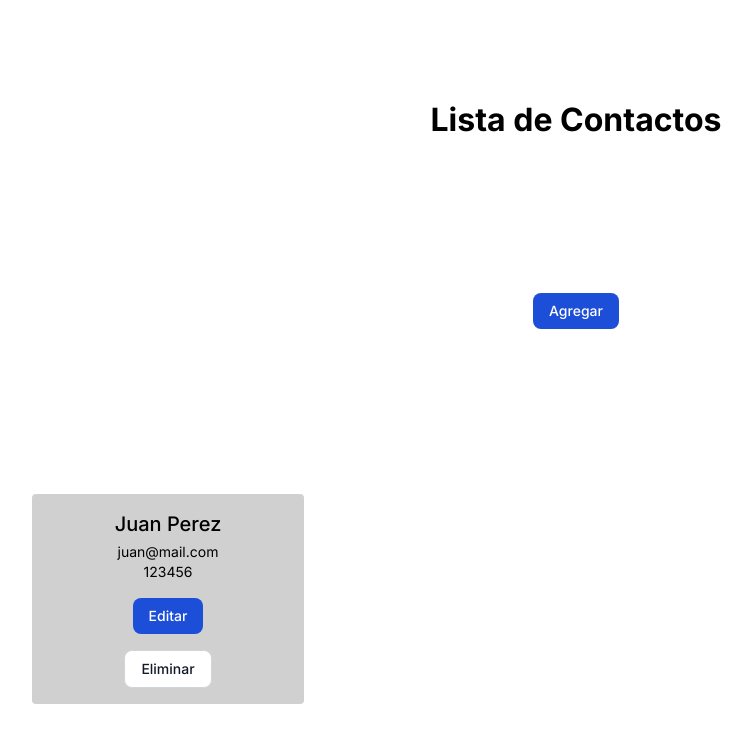
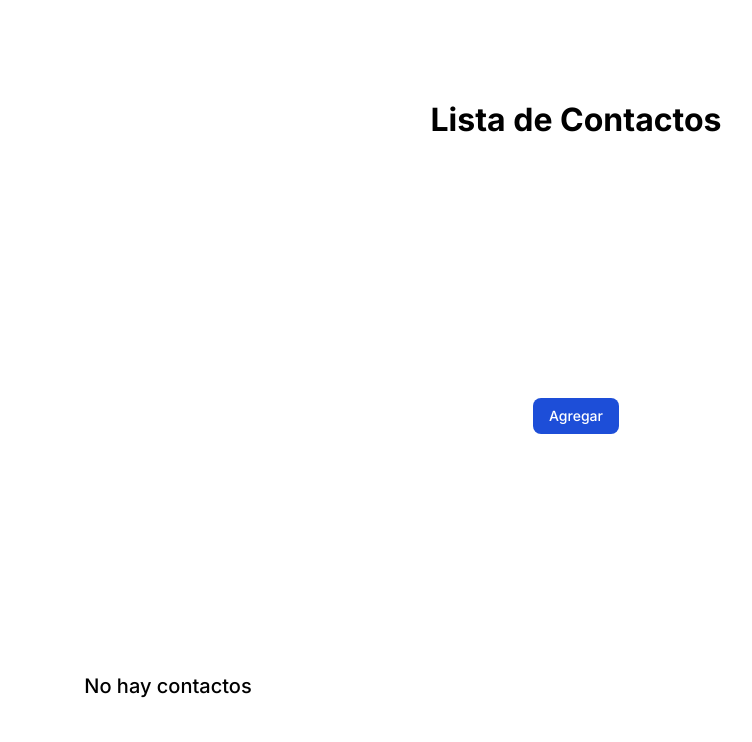
Before and after one commit to luisamlopez/crud-nextjs, a Next.js app: page / in a window 1280 px wide. Shown: the top 742 px of the page, without its empty margins (64-816 px from the left). Built offline with nearby package versions, Linux system fonts and the light colour scheme.

Commit message:
Finishing CRUD

```diff
--- a/src/components/Contact.tsx
+++ b/src/components/Contact.tsx
@@ -1,6 +1,7 @@
 import { useState } from "react";
 import style from "../styles/Contact.module.css";
 import Modal from "./Modal";
+import { deleteContact } from "../pages/api/contactsCRUD";
 
 export interface ContactProps {
   name: string;
@@ -33,12 +34,16 @@ export default function Contact({ name, email, phone, editing }: ContactProps) {
         >
           Editar
         </button>
-        <a
-          href="#"
-          className="inline-flex items-center px-4 py-2 text-sm font-medium text-center text-gray-900 bg-white border border-gray-300 rounded-lg hover:bg-gray-100 focus:ring-4 focus:outline-none focus:ring-gray-200 dark:bg-gray-800 dark:text-white dark:border-gray-600 dark:hover:bg-gray-700 dark:hover:border-gray-700 dark:focus:ring-gray-700"
+        <button
+          type="button"
+          className="inline-flex items-center px-4 py-2 text-sm font-medium text-center text-white bg-red-700 rounded-lg hover:bg-red-800 focus:ring-4 focus:outline-none focus:ring-red-300 dark:bg-red-600 dark:hover:bg-red-700 dark:focus:ring-red-800"
+          onClick={() => {
+            const contact: ContactProps = { name, email, phone };
+            deleteContact(contact);
+          }}
         >
           Eliminar
-        </a>
+        </button>
       </div>
       <Modal
         isVisible={showModal}
--- a/src/components/Form.tsx
+++ b/src/components/Form.tsx
@@ -1,3 +1,8 @@
+import {
+  ContactProps,
+  addContact,
+  updateContact,
+} from "@/pages/api/contactsCRUD";
 export interface FormProps {
   name?: string;
   email?: string;
@@ -62,16 +67,17 @@ export default function Form(props: FormProps) {
           className="bg-blue-500 hover:bg-blue-700 text-white font-bold py-2 px-4 rounded focus:outline-none focus:shadow-outline"
           type="button"
           onClick={() => {
+            const name = (document.getElementById("name") as HTMLInputElement)
+              .value;
+            const email = (document.getElementById("email") as HTMLInputElement)
+              .value;
+            const phone = (document.getElementById("phone") as HTMLInputElement)
+              .value;
+
             if (!props.isEditing) {
-              const name = (document.getElementById("name") as HTMLInputElement)
-                .value;
-              const email = (
-                document.getElementById("email") as HTMLInputElement
-              ).value;
-              const phone = (
-                document.getElementById("phone") as HTMLInputElement
-              ).value;
               AgregarContacto(name, email, phone);
+            } else {
+              updateContact({ name, email, phone }, props.email?.toString()!);
             }
           }}
         >
@@ -83,14 +89,5 @@ export default function Form(props: FormProps) {
 }
 
 function AgregarContacto(name: string, email: string, phone: string) {
-  /* Agrega el contacto al localStorage */
-  const contact = {
-    name,
-    email,
-    phone,
-  };
-  const contacts = JSON.parse(localStorage.getItem("contacts") || "[]");
-  contacts.push(contact);
-  localStorage.setItem("contacts", JSON.stringify(contacts));
-  window.location.reload();
+  addContact({ name, email, phone });
 }
--- /dev/null
+++ b/src/pages/api/contactsCRUD.ts
@@ -0,0 +1,87 @@
+export interface ContactProps {
+  name: string;
+  email: string;
+  phone: string;
+}
+
+var contacts: ContactProps[] = [];
+
+export function getContacts(): ContactProps[] {
+  if (typeof window !== "undefined") {
+    console.log("You are on the browser");
+    if (localStorage.getItem("contacts") === null) {
+      return [];
+    } else {
+      contacts = JSON.parse(localStorage.getItem("contacts") || "{}");
+      return contacts;
+    }
+  }
+  return contacts;
+}
+
+export function addContact(contact: ContactProps) {
+  /* Agrega el contacto al localStorage */
+  if (typeof window !== "undefined") {
+    if (contact.name === "" || contact.email === "" || contact.phone === "") {
+      alert("Por favor, llene todos los campos");
+      return;
+    }
+    if (localStorage.getItem("contacts") === null) {
+      contacts.push(contact);
+      localStorage.setItem("contacts", JSON.stringify([]));
+      alert("Contacto agregado" + JSON.stringify(contact));
+      window.location.reload();
+    } else {
+      contacts = JSON.parse(localStorage.getItem("contacts") || "{}");
+      contacts.push(contact);
+      localStorage.setItem("contacts", JSON.stringify(contacts));
+      alert("Contacto agregado" + JSON.stringify(contact));
+      window.location.reload();
+    }
+  }
+}
+
+export function deleteContact(contact: ContactProps) {
+  /* Elimina el contacto del localStorage */
+  if (typeof window !== "undefined") {
+    if (localStorage.getItem("contacts") === null) {
+      return;
+    } else {
+      contacts = JSON.parse(localStorage.getItem("contacts") || "{}");
+      contacts = contacts.filter((item) => item.email !== contact.email);
+      localStorage.setItem("contacts", JSON.stringify(contacts));
+      alert("Contacto eliminado" + JSON.stringify(contact));
+    }
+  }
+  window.location.reload();
+}
+
+export function updateContact(contact: ContactProps, email: string) {
+  /* Actualiza el contacto en el localStorage */
+  if (typeof window !== "undefined") {
+    if (localStorage.getItem("contacts") === null) {
+      return;
+    } else {
+      for (let i = 0; i < contacts.length; i++) {
+        if (contacts[i].email === email) {
+          contacts.splice(i, 1);
+          const newContact: ContactProps = {
+            name: contact.name,
+            email: contact.email,
+            phone: contact.phone,
+          };
+          contacts.push(newContact);
+          localStorage.setItem("contacts", JSON.stringify(contacts));
+
+          alert("Contacto actualizado" + JSON.stringify(contact));
+        }
+      }
+      // contacts = JSON.parse(localStorage.getItem("contacts") || "{}");
+      // contacts = contacts.filter((item) => item.email !== contact.email);
+      // contacts.push(contact);
+      // localStorage.setItem("contacts", JSON.stringify(contacts));
+      // alert("Contacto actualizado" + JSON.stringify(contact));
+    }
+  }
+  window.location.reload();
+}
--- a/src/pages/index.tsx
+++ b/src/pages/index.tsx
@@ -4,34 +4,26 @@ import { Inter } from "next/font/google";
 import styles from "@/styles/Home.module.css";
 import Contact from "@/components/Contact";
 import Modal from "@/components/Modal";
-import { useState } from "react";
-
+import { use, useEffect, useState } from "react";
+import { getContacts } from "./api/contactsCRUD";
 const inter = Inter({ subsets: ["latin"] });
-
-export type ContactProps = {
+export interface ContactProps {
   name: string;
   email: string;
   phone: string;
-};
-
+}
 export default function Home() {
   const [showModal, setShowModal] = useState(false);
-  if (typeof window !== "undefined") {
-    // Perform localStorage action
-    const item = localStorage.getItem("key");
-  }
-  var contacts: ContactProps[];
-  if (localStorage.getItem("contacts") == null) {
-    contacts = [];
-    localStorage.setItem("contacts", JSON.stringify(contacts));
-  } else {
-    contacts = JSON.parse(localStorage.getItem("contacts")!);
-  }
+  const [contacts, setContacts] = useState<ContactProps[]>([]);
+  useEffect(() => {
+    const contacts = getContacts();
+    setContacts(contacts);
+  }, []);
 
   return (
     <>
       <Head>
-        <title>Create Next App</title>
+        <title>CRUD -Luisa Lopez </title>
         <meta name="description" content="Generated by create next app" />
         <meta name="viewport" content="width=device-width, initial-scale=1" />
         <link rel="icon" href="/favicon.ico" />
@@ -53,7 +45,15 @@ export default function Home() {
           isEditing={false}
         />
         <div className={styles.grid}>
-          <Contact name="Juan Perez" email="juan@mail.com" phone="123456" />
+          {contacts.length === 0 && (
+            <div>
+              <div>
+                <h5 className="mb-1 text-xl font-medium text-black-900 dark:text-black align-middle text-center">
+                  No hay contactos
+                </h5>
+              </div>
+            </div>
+          )}
           {contacts.map((contact, i) => (
             <Contact
               name={contact.name}
--- a/src/styles/Contact.module.css
+++ b/src/styles/Contact.module.css
@@ -16,6 +16,7 @@
   align-items: center;
   flex-direction: column;
   color: black;
+  text-align: center;
 }
 
 .buttons {
@@ -35,4 +36,8 @@
   .buttons {
     flex-direction: column;
   }
+
+  .cardInfo {
+    word-break: break-all;
+  }
 }
--- a/src/styles/Home.module.css
+++ b/src/styles/Home.module.css
@@ -13,4 +13,5 @@
   width: var(--max-width);
   max-width: 100%;
   gap: 1rem;
+  place-items: center;
 }
```
